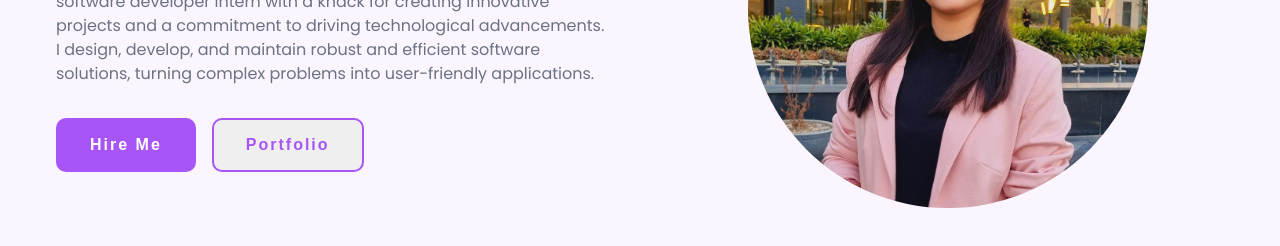
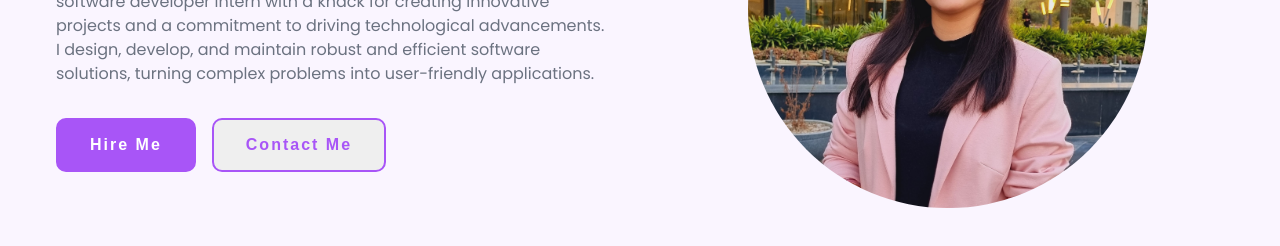
Before and after one commit to Ilisha01/Responsive-portfolio-website, a plain HTML site: page index.html in a window 1280 px wide. Shown: the part 392-638 px from the top of the page. Drawn offline with nearby package versions, Linux system fonts and the light colour scheme.

Commit message:
Update index.html

```diff
--- a/index.html
+++ b/index.html
@@ -43,7 +43,7 @@
           </p>
           <div class="action__btns">
             <button class="hire__me">Hire Me</button>
-            <button class="portfolio">Portfolio</button>
+            <button class="portfolio">Contact Me</button>
           </div>
         </div>
         <div class="image">
```
